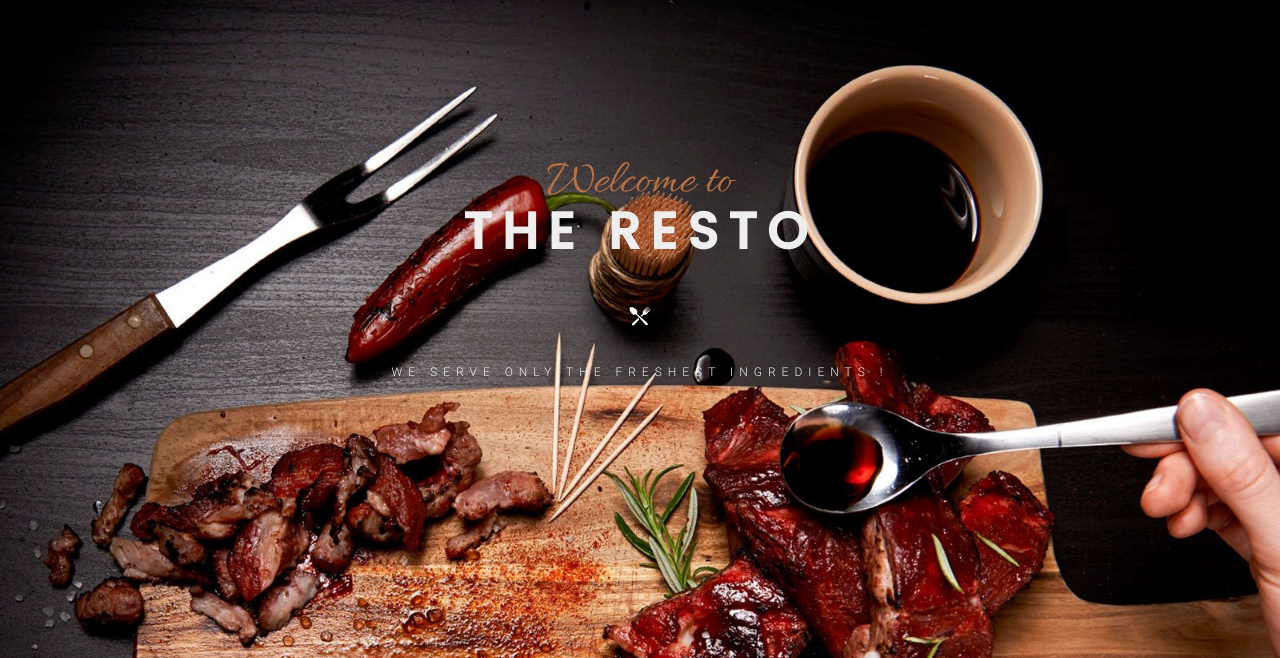
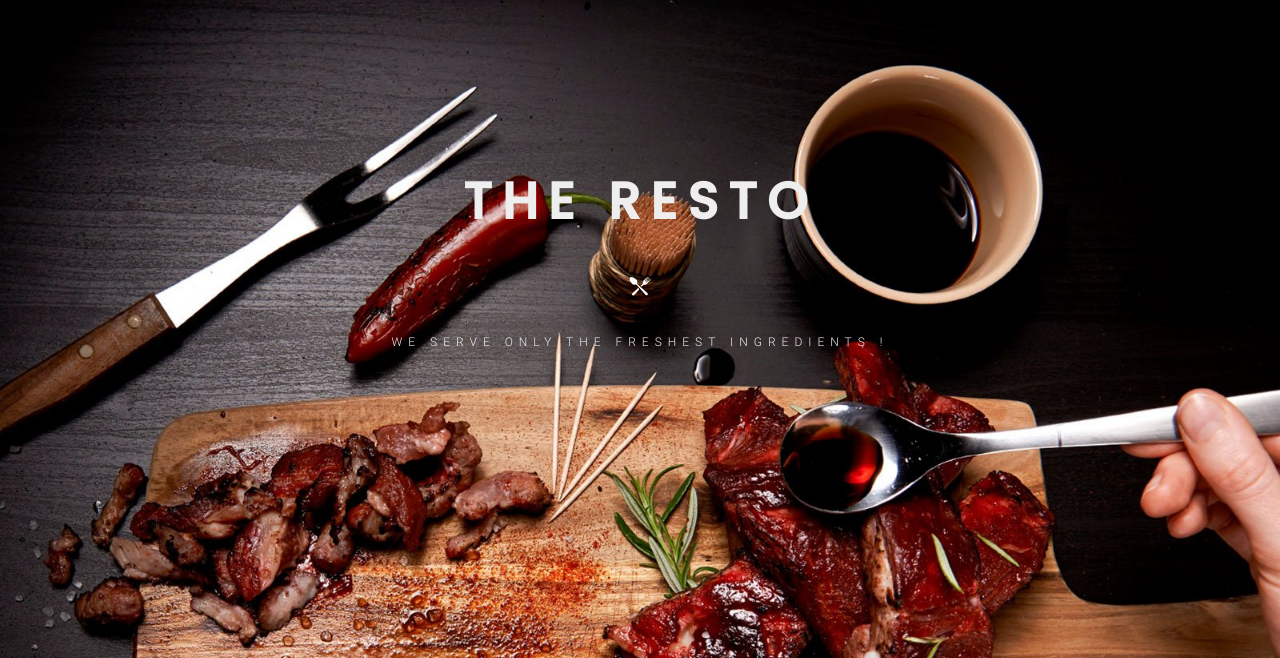
Before and after one commit to Aghilas11/le-resto, a plain HTML site: page index.html in a window 1280 px wide. Shown: the part 75-733 px from the top of the page. Drawn offline with Linux system fonts and the light colour scheme.

Commit message:
le resto sans le WELCOME

```diff
--- a/index.html
+++ b/index.html
@@ -36,7 +36,6 @@
         </nav>
         <div class="header-text">
             <div>
-                <h2>Welcome to</h2>
                 <h1>THE RESTO</h1>
                 <img src="./assets/img/ic-plate-big.png" alt="icon-plate" />
                 <h6>WE SERVE ONLY THE FRESHEST INGREDIENTS !</h6>
```
